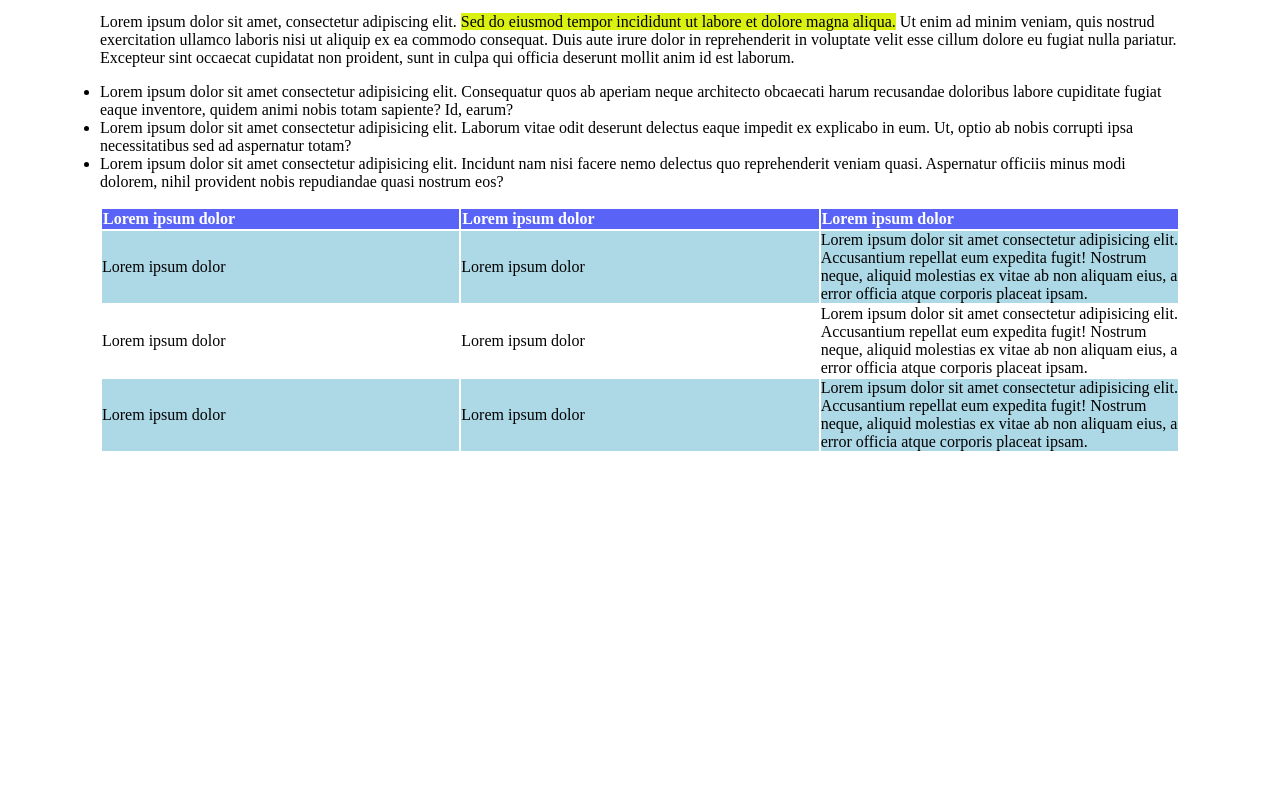
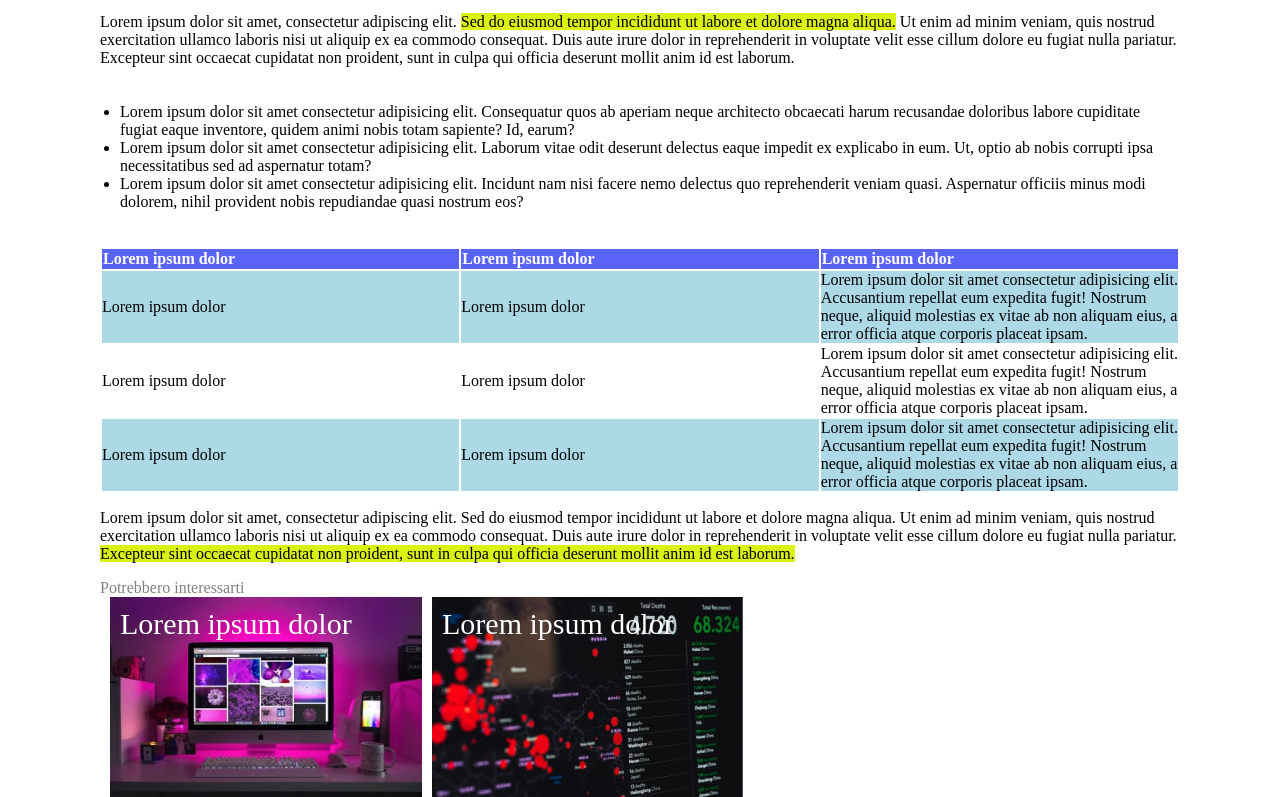
Before and after one commit to aldodenegri/BooleanProg, a plain HTML site: page HTML&CSS/html-css-booleaner/index.html in a window 1280 px wide. Shown: the part 796-1593 px from the top of the page. Before the commit the page ends 1249 px from the top, so only its background shows below. Drawn offline with Linux system fonts and the light colour scheme.

Commit message:
Nuove Immagini + testo dentro

```diff
--- a/HTML&CSS/html-css-booleaner/index.html
+++ b/HTML&CSS/html-css-booleaner/index.html
@@ -1,5 +1,5 @@
 <!DOCTYPE html>
-<html lang="en">
+<html lang="it">
 
 <head>
     <meta charset="UTF-8">
@@ -58,6 +58,14 @@
                 </tr>
             </tbody>
         </table>
+        <p>Lorem ipsum dolor sit amet, consectetur adipiscing elit. Sed do eiusmod tempor incididunt ut labore et dolore magna aliqua. Ut enim ad minim veniam, quis nostrud exercitation ullamco laboris nisi ut aliquip ex ea commodo consequat. Duis aute irure dolor in reprehenderit in voluptate velit esse cillum dolore eu fugiat nulla pariatur. <span id="evidenzia">Excepteur sint occaecat cupidatat non proident, sunt in culpa qui officia deserunt mollit anim id est laborum.</span>
+        </p>
+        <figure>
+            <figcaption style="color:gray">Potrebbero interessarti</figcaption>
+            <div class="mongraphImg"><img src="./img/monitor.jpg"><span>Lorem ipsum dolor</span></div>
+
+            <div class="mongraphImg"><img src="./img/graph.jpg"><span>Lorem ipsum dolor</span></div>
+        </figure>
     </main>
 
 
--- a/HTML&CSS/html-css-booleaner/style.css
+++ b/HTML&CSS/html-css-booleaner/style.css
@@ -41,12 +41,12 @@ figure{
     background-color: rgb(219, 241, 18);
 }
 ul{
-    padding:0;
+    padding:20px;
 }
 table{
     width:100%;
     text-align:left;
-
+    margin:0;
 }
 thead{
     background-color: rgb(89, 100, 247);
@@ -65,3 +65,26 @@ td{
 #row-2{
     background-color: white;
 }
+.mongraphImg{
+    float: left;
+    margin: 0 0 0 10px; /* top left bottom right*/
+    padding: 0;
+    position: relative;
+    overflow: hidden;
+}
+.mongraphImg img{
+    float:left;
+    margin:0;
+    padding: 0;
+}
+.mongraphImg span{
+    float: left;
+    margin: 0;
+    padding: 10px;
+    width: 100%;
+    color: white;
+    position: absolute;
+    left: 0;
+    top: 0;
+    font-size:30px;
+}
```
